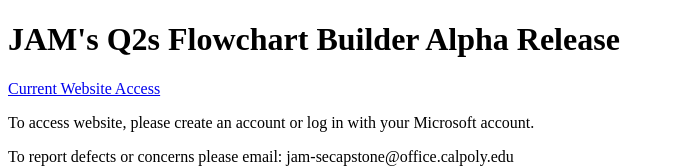
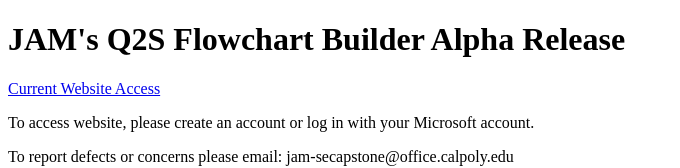
Before and after one commit to JennyFerriol/JAM-Alpha, a plain HTML site: page index.html in a window 1280 px wide. Shown: the top 168 px of the page, without its empty margins (0-680 px from the left). Drawn offline with Linux system fonts and the light colour scheme.

Commit message:
Update index.html

```diff
--- a/index.html
+++ b/index.html
@@ -2,7 +2,7 @@
 <html>
 <body>
 
-  <h1>JAM's Q2s Flowchart Builder Alpha Release</h1>
+  <h1>JAM's Q2S Flowchart Builder Alpha Release</h1>
 
   <a href="http://localhost:3000">Current Website Access</a>
 
```
